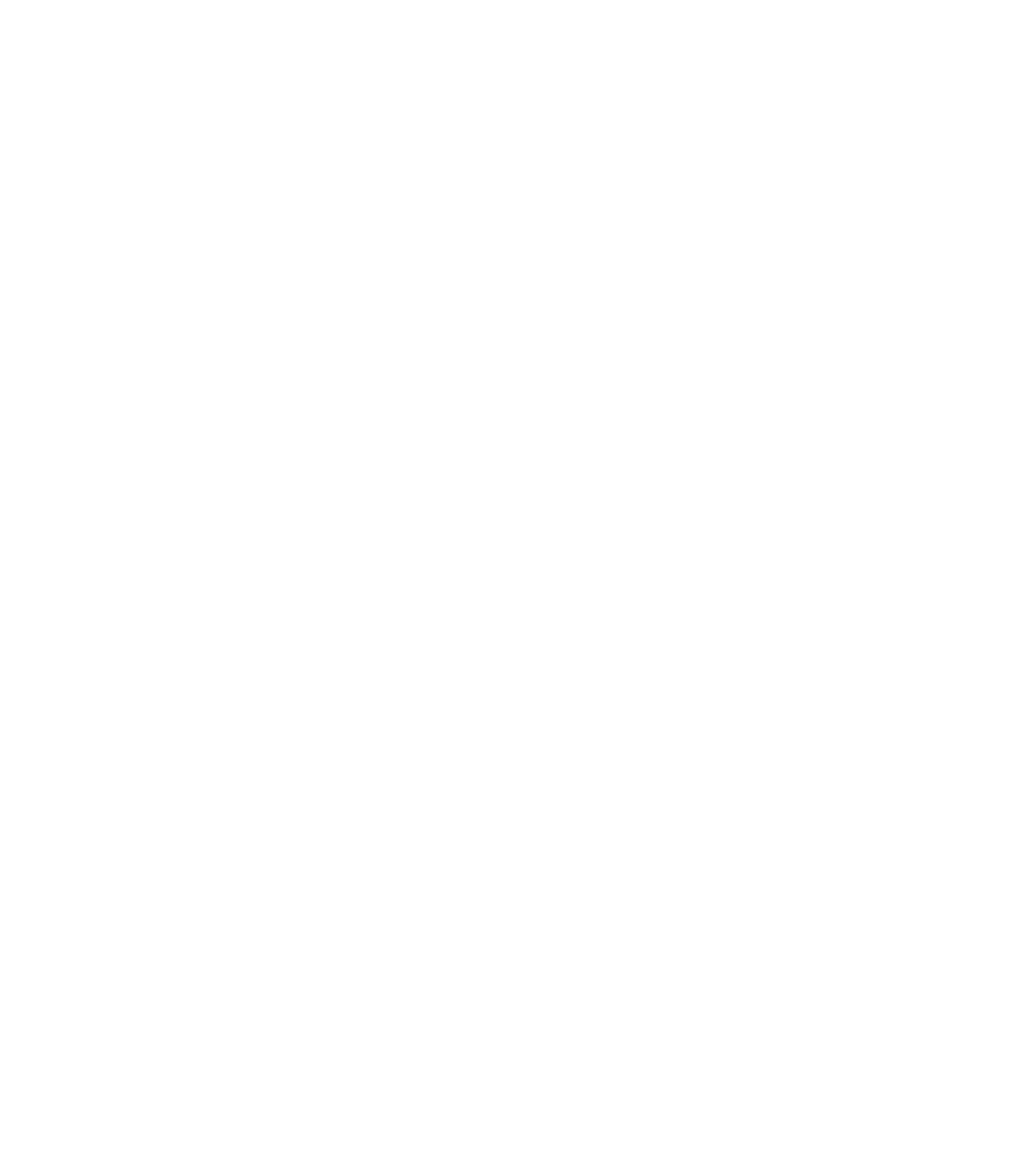
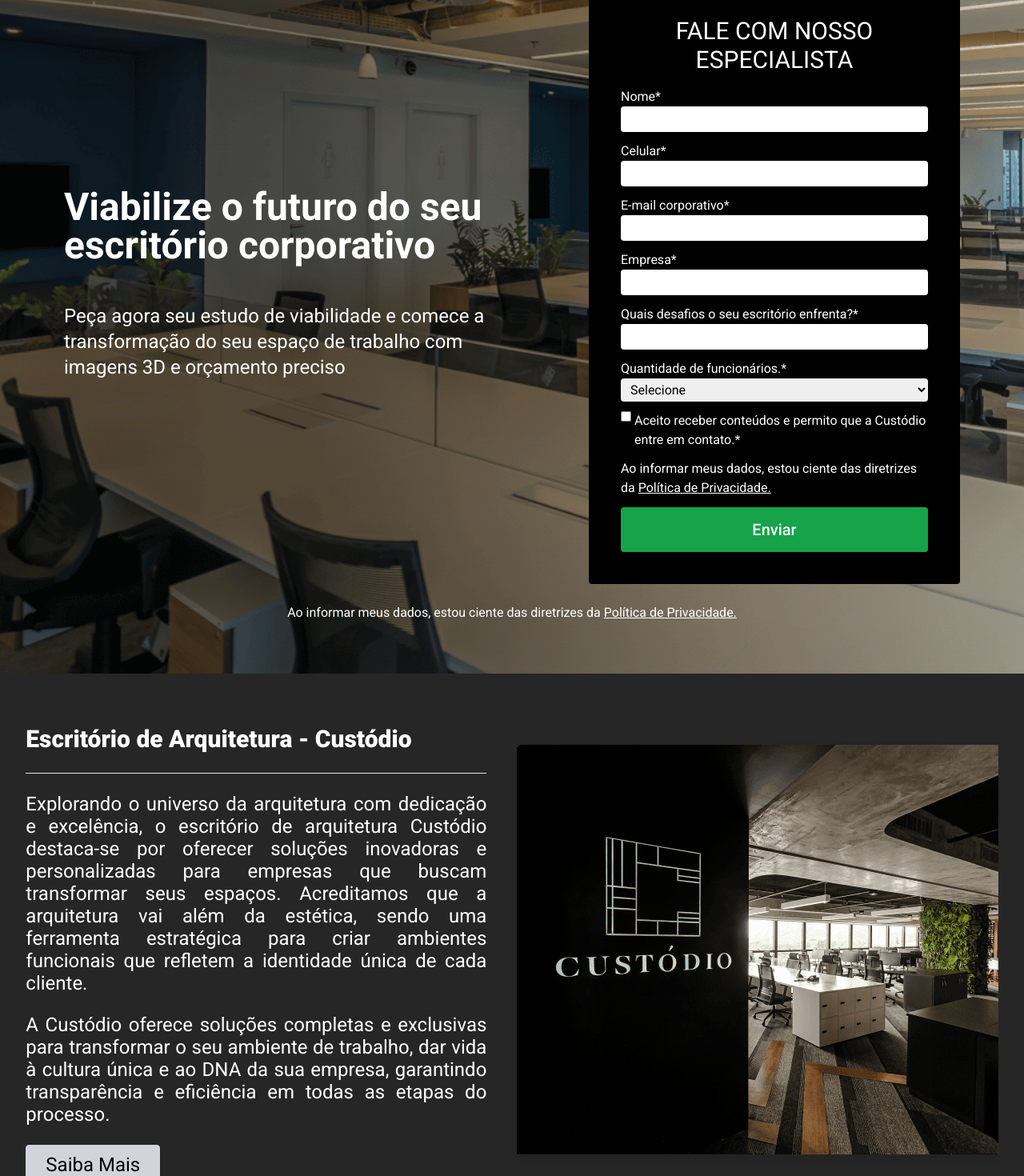
Before and after one commit to HumbertoFox/neninstalacoes, a Next.js app: page / in a window 1280 px wide. Shown: the part 4860-6330 px from the top of the page at 80% size. Before the commit the page ends 4744 px from the top, so only its background shows below. Built offline with nearby package versions, Linux system fonts and the light colour scheme.

Commit message:
update data base project talk and desk components

```diff
--- a/src/app/page.tsx
+++ b/src/app/page.tsx
@@ -1,10 +1,12 @@
 import ClientsComponent from '@/components/clients';
+import DeskComponent from '@/components/desk';
 import EspecialistComponent from '@/components/especialist';
 import NumbersComponent from '@/components/numbers';
 import PortfolioComponent from '@/components/portfolio';
 import PresentationComponent from '@/components/presentation';
 import ProjectsCompnent from '@/components/projects';
 import StartComponet from '@/components/start';
+import TalktoanexpertComponent from '@/components/talktoanexpert';
 
 export default function Home() {
   return (
@@ -17,6 +19,8 @@
         <PortfolioComponent />
         <EspecialistComponent />
         <PresentationComponent />
+        <TalktoanexpertComponent />
+        <DeskComponent />
       </main>
     </div>
   );
--- /dev/null
+++ b/src/components/desk/index.tsx
@@ -0,0 +1,43 @@
+import Image from 'next/image';
+import ImgDesk from '@/components/images/desk/office-banner.png';
+import { Button } from '@/components/ui/button';
+
+export default function DeskComponent() {
+    return (
+        <section className='w-full flex justify-center bg-neutral-800 py-16'>
+            <div className='w-full max-w-screen-2xl flex items-center justify-evenly'>
+                <div className='max-w-xl flex flex-col gap-6 font-robotto text-white'>
+                    <h5 className='text-3xl font-extrabold pb-6 border-b'>
+                        Escritório de Arquitetura - Custódio
+                    </h5>
+                    <p className='text-2xl text-justify leading-7'>
+                        Explorando o universo da arquitetura com dedicação e excelência,
+                        o escritório de arquitetura Custódio destaca-se por oferecer soluções
+                        inovadoras e personalizadas para empresas que buscam transformar seus espaços.
+                        Acreditamos que a arquitetura vai além da estética, sendo uma ferramenta
+                        estratégica para criar ambientes funcionais que refletem a
+                        identidade única de cada cliente.
+                    </p>
+
+                    <p className='text-2xl text-justify leading-7'>
+                        A Custódio oferece soluções completas e exclusivas para transformar o seu
+                        ambiente de trabalho, dar vida à cultura única e ao DNA da sua empresa,
+                        garantindo transparência e eficiência em todas as etapas do processo.
+                    </p>
+
+                    <Button
+                        className='text-2xl font-normal text-black bg-gray-300 hover:bg-transparent hover:text-white border border-gray-300 p-6 duration-300 rounded mr-auto'
+                    >
+                        Saiba Mais
+                    </Button>
+
+                </div>
+
+                <Image
+                    src={ImgDesk}
+                    alt=''
+                />
+            </div>
+        </section>
+    );
+}
--- a/src/components/header/index.tsx
+++ b/src/components/header/index.tsx
@@ -176,7 +176,7 @@
 
                         <Link
                             className='hover:bg-white hover:text-black border-2 border-white rounded duration-300'
-                            href='#'
+                            href='#talkexpert'
                         >
                             <li className='text-nowrap p-3 hover:scale-105 duration-300 ease-in-out'>
                                 Fale com um especialista
--- a/src/components/presentation/index.tsx
+++ b/src/components/presentation/index.tsx
@@ -29,16 +29,17 @@
                     </p>
                 </div>
 
-                <div className='w-4/5'>
+                <div className='max-w-5xl'>
                     <Swiper
                         slidesPerView={2}
+                        spaceBetween={50}
                         centeredSlides={false}
                         slidesPerGroupSkip={1}
                         keyboard={{
                             enabled: true,
                         }}
                         breakpoints={{
-                            769: {
+                            1024: {
                                 slidesPerView: 2,
                                 slidesPerGroup: 2,
                             },
--- /dev/null
+++ b/src/components/talktoanexpert/index.tsx
@@ -0,0 +1,137 @@
+import Link from 'next/link';
+import { Button } from '@/components/ui/button';
+
+export default function TalktoanexpertComponent() {
+    return (
+        <section
+            className='w-full flex justify-center bg-[url("/bg-contact.png")] bg-cover pb-16'
+            id='talkexpert'
+        >
+            <div className='w-full max-w-screen-2xl flex flex-col items-center gap-6 font-robotto text-white pt-28'>
+                <div className='w-full flex items-center justify-evenly'>
+                    <div className='max-w-xl flex flex-col gap-12'>
+                        <h4 className='text-5xl font-bold'>
+                            Viabilize o futuro do seu escritório corporativo
+                        </h4>
+                        <p className='text-2xl font-normal'>
+                            Peça agora seu estudo de viabilidade e comece
+                            a transformação do seu espaço de trabalho com
+                            imagens 3D e orçamento preciso
+                        </p>
+                    </div>
+                    <div className='flex flex-col gap-4 bg-black p-10 rounded'>
+                        <div className='flex flex-col text-3xl text-center uppercase'>
+                            <span>
+                                Fale Com Nosso
+                            </span>
+                            <span>
+                                Especialista
+                            </span>
+                        </div>
+
+                        <form className='max-w-96 flex flex-col gap-3'>
+                            <div className='flex flex-col'>
+                                <label htmlFor='name'>Nome*</label>
+                                <input
+                                    className='text-black p-1 pl-2 rounded'
+                                    id='name'
+                                    name='name'
+                                    type='text'
+                                />
+                            </div>
+                            <div className='flex flex-col'>
+                                <label htmlFor='phone'>Celular*</label>
+                                <input
+                                    className='text-black p-1 pl-2 rounded'
+                                    id='phone'
+                                    name='phone'
+                                    type='tel'
+                                />
+                            </div>
+                            <div className='flex flex-col'>
+                                <label htmlFor='email'>E-mail corporativo*</label>
+                                <input
+                                    className='text-black p-1 pl-2 rounded'
+                                    id='email'
+                                    name='email'
+                                    type='email'
+                                />
+                            </div>
+                            <div className='flex flex-col'>
+                                <label htmlFor='corporation'>Empresa*</label>
+                                <input
+                                    className='text-black p-1 pl-2 rounded'
+                                    id='corporation'
+                                    name='corporation'
+                                    type='text'
+                                />
+                            </div>
+                            <div className='flex flex-col'>
+                                <label htmlFor='text'>Quais desafios o seu escritório enfrenta?*</label>
+                                <input
+                                    className='text-black p-1 pl-2 rounded'
+                                    id='text'
+                                    name='text'
+                                    type='text'
+                                />
+                            </div>
+                            <div className='flex flex-col'>
+                                <label htmlFor='quantity'>Quantidade de funcionários.*</label>
+                                <select
+                                    className='text-black p-1 pl-2 rounded'
+                                    id='quantity'
+                                    name='quantity'
+                                >
+                                    <option value=''>Selecione</option>
+                                    <option value='1-10'>1-10</option>
+                                    <option value='11-30'>11-30</option>
+                                    <option value='31-50'>31-50</option>
+                                    <option value='51-100'>51-100</option>
+                                    <option value='101-200'>101-200</option>
+                                    <option value='201-500'>201-500</option>
+                                    <option value='501-1000'>501-1000</option>
+                                </select>
+                            </div>
+                            <div className='flex gap-1 items-start'>
+                                <input
+                                    className='text-black p-1 pl-2 rounded'
+                                    id='text'
+                                    name='text'
+                                    type='checkbox'
+                                />
+                                <label htmlFor='text'>Aceito receber conteúdos e permito que a Custódio entre em contato.*</label>
+                            </div>
+
+                            <p className='p'>
+                                Ao informar meus dados,
+                                estou ciente das diretrizes da&nbsp;
+                                <Link
+                                    className='underline'
+                                    href='#'
+                                >
+                                    Política de Privacidade.
+                                </Link>
+                            </p>
+
+                            <Button
+                                className='text-xl bg-green-600 hover:bg-green-400 rounded p-7'
+                            >
+                                Enviar
+                            </Button>
+                        </form>
+                    </div>
+                </div>
+                <p>
+                    Ao informar meus dados,
+                    estou ciente das diretrizes da&nbsp;
+                    <Link
+                        className='underline'
+                        href='#'
+                    >
+                        Política de Privacidade.
+                    </Link>
+                </p>
+            </div>
+        </section>
+    );
+}
```
Also changed, not shown: public/bg-contact.png (added), src/components/images/desk/office-banner.png (added).
